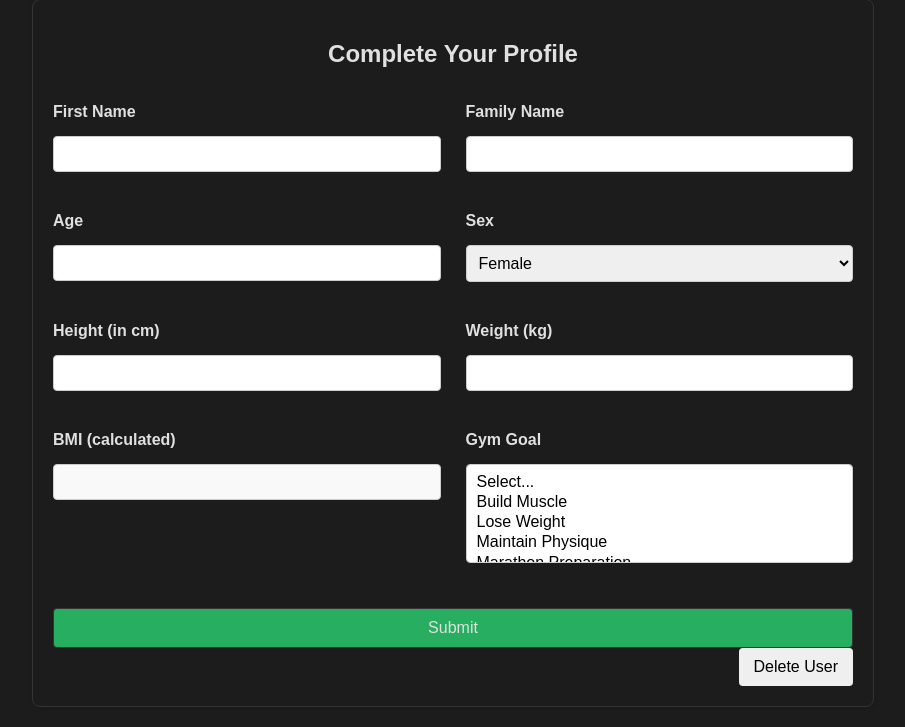
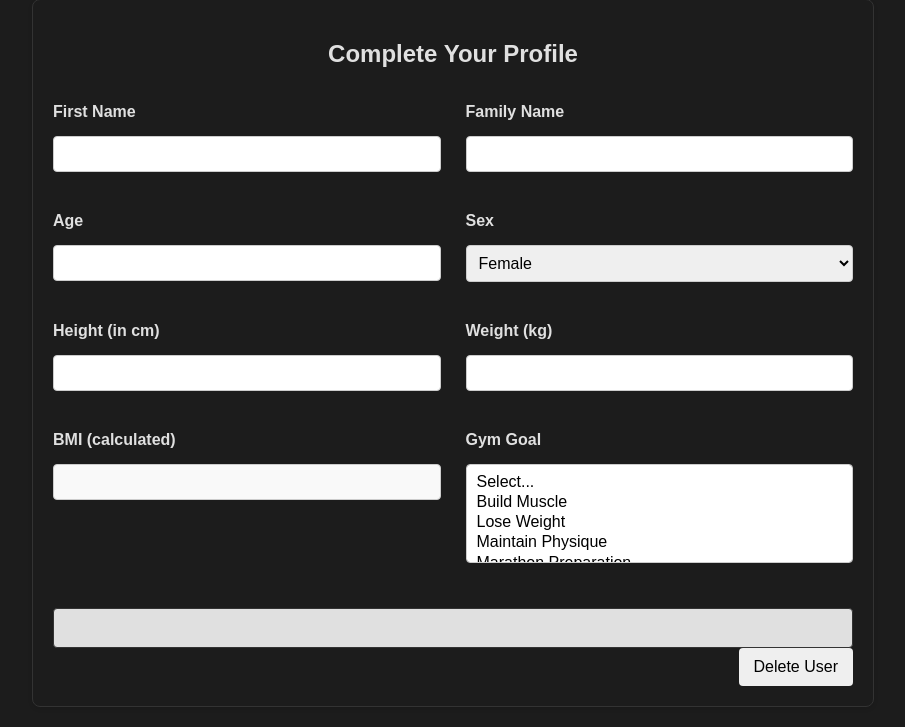
Before and after one commit to SovietMeteor10/FitLog, a Flask app: page /profile/ in a window 1280 px wide, with the pointer over the restyled element. Shown: the part 90-817 px from the top of the page, without its empty margins (177-1082 px from the left). Run offline with Flask 3, Linux system fonts and the light colour scheme; the visitor is signed in with stand-in values (Sample User, id 1).

Commit message:
fixed hover

```diff
--- a/app/static/css/profile_page.css
+++ b/app/static/css/profile_page.css
@@ -114,7 +114,7 @@ button {
 }
 
 .form-button:hover {
-    background-color: #27ae60;
+    background-color: #e0e0e0;
 }
 
 .delete-button {
```
